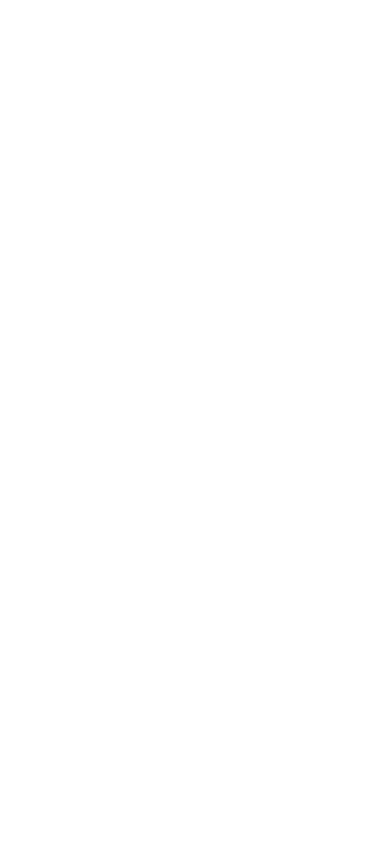
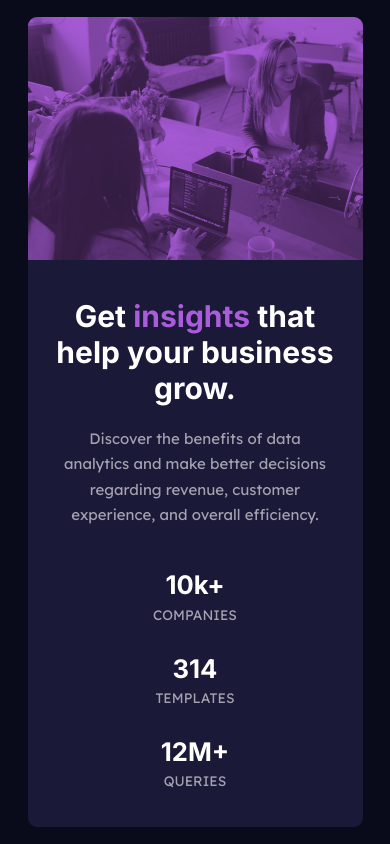
Before and after one commit to MarcosFarias21/Stats-Preview-Card-Component, a website: page index.html in a window 390 px wide. Drawn offline with Linux system fonts and the light colour scheme.

Commit message:
Mobile approach done!

```diff
--- a/app/sass/core/_globals.scss
+++ b/app/sass/core/_globals.scss
@@ -0,0 +1,32 @@
+@use "../util/variables-clrs" as clr;
+
+html {
+	font-size: 100%;
+	box-sizing: border-box;
+}
+
+*,
+*::before,
+*::after {
+	box-sizing: inherit;
+}
+
+body {
+	display: flex;
+	min-height: 100vh;
+	margin: 0;
+	padding: 0;
+	place-content: center;
+	place-items: center;
+	background: clr.$veryDarkBlue;
+	font-size: 15px;
+}
+
+h1,
+h2,
+p,
+ul,
+li {
+	margin: 0;
+	padding: 0;
+}
--- a/app/sass/layout/_layout.scss
+++ b/app/sass/layout/_layout.scss
@@ -0,0 +1,88 @@
+@use "../util/variables-clrs" as clr;
+
+.card {
+	width: 20.9375rem;
+	height: 50.625rem;
+	margin: 1rem 0.5rem;
+	border-radius: 9px;
+	overflow: hidden;
+	background: clr.$lighterDarkBlue;
+
+	.overlay {
+		display: flex;
+		width: 100%;
+		height: 30%;
+		background: clr.$softViolet;
+		position: relative;
+	}
+
+	.overlay::before {
+		content: "";
+		position: absolute;
+		top: 0;
+		left: 0;
+		width: 100%;
+		height: 100%;
+		opacity: 0.7;
+		background-image: url("/assets/image-header-mobile.jpg");
+		background-repeat: no-repeat;
+		background-size: cover;
+		mix-blend-mode: multiply;
+	}
+
+	.info {
+		width: 100%;
+		height: 70%;
+		text-align: center;
+		font-family: "Inter", sans-serif;
+		font-weight: 700;
+
+		h1 {
+			color: clr.$white;
+			width: fit-content;
+			margin: 0 auto;
+			margin-top: 2.4rem;
+
+			.insights {
+				color: clr.$softViolet;
+			}
+		}
+
+		p {
+			font-family: "Lexend Deca", sans-serif;
+			font-weight: 400;
+			color: clr.$greyishwhite;
+			width: fit-content;
+			margin: 0 auto;
+			margin-top: 1.2rem;
+			line-height: 1.7;
+		}
+
+		ul {
+			list-style: none;
+			width: fit-content;
+			margin: 0 auto;
+			margin-top: 2.8rem;
+			line-height: 1;
+
+			li {
+				font-family: "Inter", sans-serif;
+				font-weight: 700;
+				font-size: 1.6rem;
+				color: clr.$white;
+			}
+
+			li:not(:last-child) {
+				padding-bottom: 2rem;
+			}
+
+			.below-names {
+				font-family: "Lexend Deca", sans-serif;
+				font-weight: 400;
+				font-size: 0.86rem;
+				color: clr.$greyishwhite;
+				text-transform: uppercase;
+			}
+		}
+	}
+}
--- a/app/sass/util/_variables-clrs.scss
+++ b/app/sass/util/_variables-clrs.scss
@@ -0,0 +1,7 @@
+// <-------- Layout Palette -------->
+$veryDarkBlue: hsl(233, 47%, 7%); // background color.
+$lighterDarkBlue: hsl(244, 38%, 16%); // card background color.
+$softViolet: hsl(277, 64%, 61%); // accent.
+// <-------- Typography --------->
+$white: hsl(0, 0%, 100%); // Headings.
+$greyishwhite: hsla(0, 0%, 100%, 0.6); // main paragraph & stats below names.
--- /dev/null
+++ b/gulpfile.babel.js
@@ -0,0 +1,41 @@
+require('@babel/register');
+import { src, dest, watch, series, parallel } from 'gulp';
+import gulpSass from 'gulp-sass';
+const sass = gulpSass(dartsass);
+const browsersync = require('browser-sync').create();
+import postcss from 'gulp-postcss';
+import cssnano from 'cssnano';
+import gulpAutoprefixer from 'gulp-autoprefixer';
+
+// Scss -> CSS Task
+gulp.task('compileScss', () => {
+	return src('app/sass/**/*.scss', { sourcemaps: true })
+		.pipe(sass())
+		.pipe(postcss([cssnano()]))
+		.pipe(gulpAutoprefixer())
+		.pipe(dest('dist', { sourcemaps: '.' }));
+});
+
+// Browser-Sync Task
+gulp.task('browserSyncServe', cb => {
+	browsersync.init({
+		server: {
+			baseDir: '.',
+		},
+	});
+	cb();
+});
+
+// Browser Reload Task
+gulp.task('browserReload', cb => {
+	browsersync.reload();
+	cb();
+});
+
+// Watch Task
+gulp.task('watchTask', () => {
+	watch('*.html', task(browserReload));
+	watch('app/sass/**/*.scss', parallel(task(compileScss), task(browserReload)));
+});
+
+exports.default = series(task(compileScss), task(browserSyncServe), task(watchTask));
--- a/index.html
+++ b/index.html
@@ -6,22 +6,29 @@
   <meta name="viewport" content="width=device-width, initial-scale=1.0">
   <!-- Links -->
   <link rel="stylesheet" href="dist/main.css">
+  <link href="https://fonts.googleapis.com/css2?family=Inter:wght@400;700&family=Lexend+Deca&display=swap"
+    rel="stylesheet">
   <link rel="icon" type="image/png" sizes="32x32" href="/assets/favicon-32x32.png">
   <!-- End of Links -->
-  <title>Frontend Mentor | Stats preview card component</title>
+  <title>Marcos Farias | Stats preview card component</title>
 </head>
 
 <body>
 
+  <div class="card">
+    <div class="overlay"></div>
+    <div class="info">
+      <h1>Get <span class="insights">insights</span> that<br> help your business<br> grow.</h1>
+      <p>Discover the benefits of data<br> analytics and make better decisions<br> regarding revenue, customer<br>
+        experience, and overall efficiency.</p>
+      <ul>
+        <li>10k+<br><span class="below-names">companies</span></li>
+        <li>314<br><span class="below-names">templates</span></li>
+        <li>12M+<br><span class="below-names">queries</span></li>
+      </ul>
+    </div>
+  </div>
 
-  <!-- Get insights that help your business grow.
-
-  Discover the benefits of data analytics and make better decisions regarding revenue, customer
-  experience, and overall efficiency.
-
-  10k+ companies
-  314 templates
-  12m+ queries -->
 </body>
 
 </html>
```
Also changed, not shown: gulpfile.js (+11 -11 lines), dist/main.css, 1 other file.
